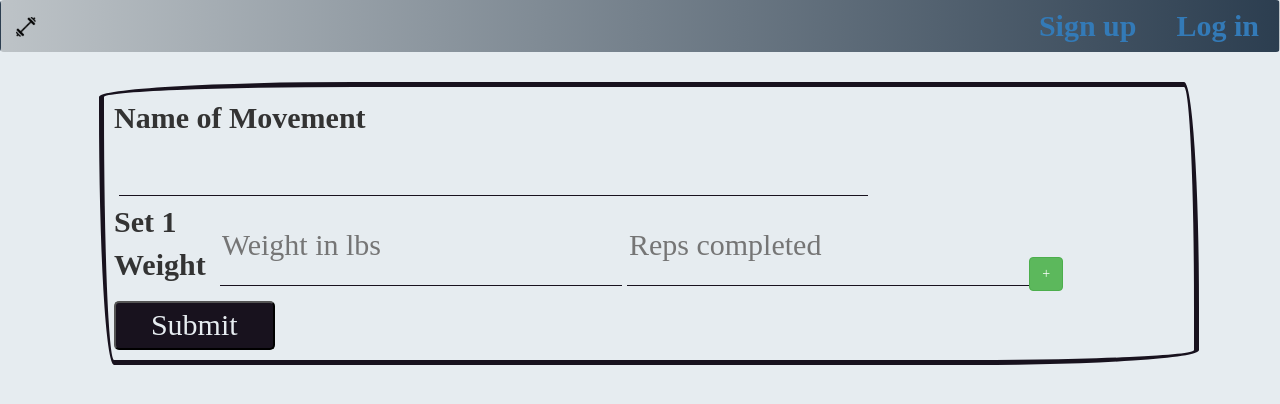
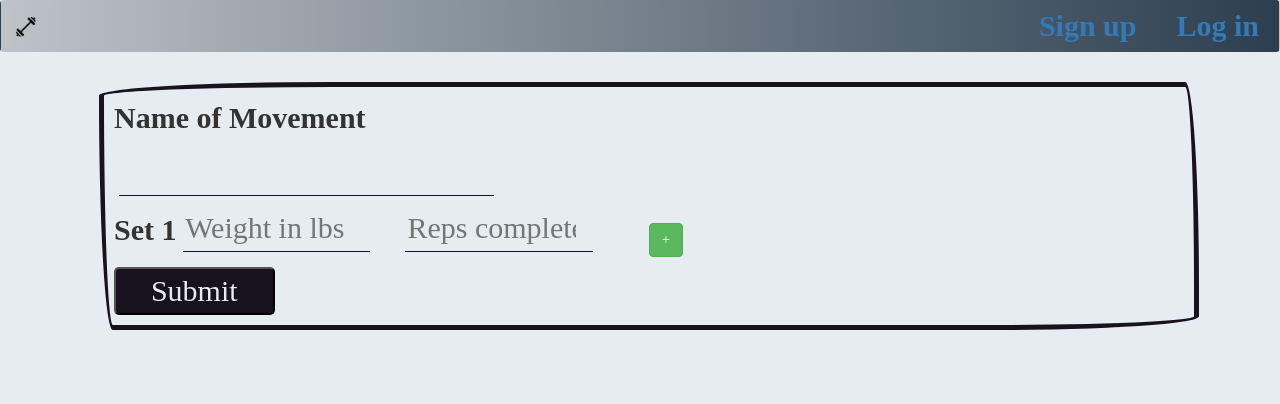
Before and after one commit to Jeremy-Mitchell89/LiftLog-react, a React (Create React App) app: page /users/1/logs/1/movements/new in a window 1280 px wide. Shown: the top 404 px of the page. Built offline with nearby package versions, Linux system fonts and the light colour scheme; a web font is replaced by a local one.

Commit message:
created movement pre hook

```diff
--- a/src/components/MovementForm.js
+++ b/src/components/MovementForm.js
@@ -70,7 +70,7 @@ class MovementForm extends Component {
         key={`set ${i}`}
         style={{ display: "flex", flexDirection: "row" }}
       >
-        <label>Set {i + 1} Weight</label>
+        <label className="movementform-label">Set {i + 1}</label>
         <input
           className="movementFormInput"
           placeholder="Weight in lbs"
@@ -108,7 +108,9 @@ class MovementForm extends Component {
             value={this.state.title}
           />
           <div style={{ display: "flex", flexDirection: "row" }}>
-            <div style={{ display: "flex", flexDirection: "column" }}>
+            <div
+              style={{ display: "flex", flexDirection: "column", width: "50%" }}
+            >
               {weight}
             </div>
             <div
--- a/src/index.css
+++ b/src/index.css
@@ -123,8 +123,8 @@ a.btn.btn-danger:hover {
   border-bottom: 1px solid #18121e;
   transition: ease-in;
   transition-duration: 0.15s;
-  margin: 5px 0px 5px 5px;
-  width: 70%;
+  margin: 5px 30px 5px 5px;
+  width: 35%;
 }
 .movementFormInput:hover {
   border-bottom: 1.5px solid #18121e;
@@ -173,6 +173,10 @@ a.btn.btn-danger:hover {
   margin: 10px;
   border: 1px solid #ddd;
   background-color: #fff;
+}
+.movementform-label {
+  width: 12%;
+  padding-top: 1.5%;
 }
 
 /* .minified {
```
